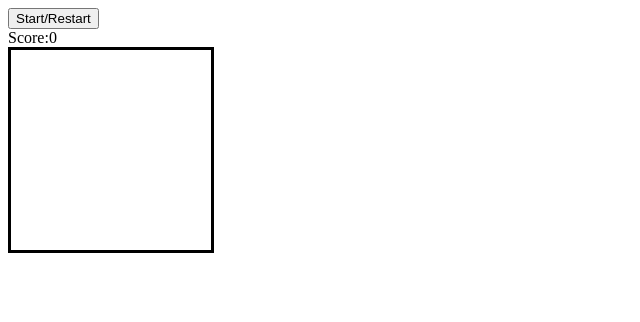
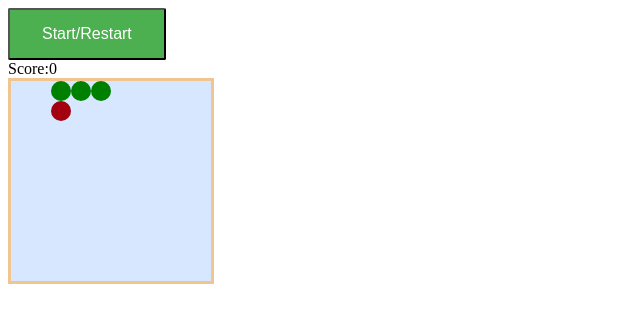
Before and after one commit to TonSvntos/SnakeGame, a plain HTML site: page index.html in a window 1280 px wide. Both pictures are taken after a click on the button "Start/Restart". Shown: the whole page, without its empty margins (0-640 px from the left). Drawn offline with Linux system fonts and the light colour scheme.

Commit message:
adjusts to script.js and improvements to css

```diff
--- a/script.js
+++ b/script.js
@@ -1,13 +1,12 @@
-document.addEventListener('DOMContentLoaded', () =>{
-    const squares = document.querySelectorAll('.grid div');
-    const scoreDisplay = document.querySelector('span');
-    const startBtn = document.querySelector('.start');
+document.addEventListener('DOMContentLoaded', () => {
+    const squares = document.querySelectorAll('.grid div')
+    const scoreDisplay = document.querySelector('span')
+    const startBtn = document.querySelector('.start')
 
     const width = 10
-    let currentIndex = 0
-    let appleIndex = 0
+    let currentIndex = 0 //so first div in our grid
+    let appleIndex = 0 //so first div in our grid
     let currentSnake = [2,1,0]
-
     let direction = 1
     let score = 0
     let speed = 0.9
@@ -15,84 +14,82 @@ document.addEventListener('DOMContentLoaded', () =>{
     let interval = 0
 
 
-    //to start and restart the game
-    function startGame()
-    {
-        currentSnake.forEach(index => squares[index].classList.remove('snake'));
-        squares[appleIndex].classList.remove('apple');
-        clearInterval(interval);
-        score = 0;
-        randomApple();
-        direction = 1;
-        scoreDisplay.innerText = score;
-        intervalTime = 1000;
-        currentSnake = [2,1,0];
-        currentIndex = 0;
-        currentSnake.forEach(index => squares[index].classList.add('snake'));
-        interval = setInterval(moveOutcomes, intervalTime);
+    //to start, and restart the game
+    function startGame() {
+      currentSnake.forEach(index => squares[index].classList.remove('snake'))
+      squares[appleIndex].classList.remove('apple')
+      clearInterval(interval)
+      score = 0
+      randomApple()
+      direction = 1
+      scoreDisplay.innerText = score
+      intervalTime = 1000
+      currentSnake = [2,1,0]
+      currentIndex = 0
+      currentSnake.forEach(index => squares[index].classList.add('snake'))
+      interval = setInterval(moveOutcomes, intervalTime)
     }
 
 
+    //function that deals with ALL the ove outcomes of the Snake
+    function moveOutcomes() {
 
-
-    //function that deals with All the ove outcomes of the Snake
-    function moveOutcomes()
-    {
       //deals with snake hitting border and snake hitting self
-        if
-        (
-            (currentSnake[0] + width >= ( width * width) && direction === width ) ||
-            (currentSnake[0] % width === width -1 && direction === -1) || ( currentSnake[0] % width === 0 && direction === -1 )
-            (currentSnake[0] - width < 0 && direction === -width)
-        )
-        {
-            return clearInterval(interval)
+      if (
+        (currentSnake[0] + width >= (width * width) && direction === width ) || //if snake hits bottom
+        (currentSnake[0] % width === width -1 && direction === 1) || //if snake hits right wall
+        (currentSnake[0] % width === 0 && direction === -1) || //if snake hits left wall
+        (currentSnake[0] - width < 0 && direction === -width) ||  //if snake hits the top
+        squares[currentSnake[0] + direction].classList.contains('snake') //if snake goes into itself
+      ) {
+        return clearInterval(interval) //this will clear the interval if any of the above happen
+        document.write('game over!')
       }
 
-        const tail = currentSnake.pop()
-        squares[tail].classList.remove('snake')
-        currentSnake.unshift(currentSnake[0] + direction)
+      const tail = currentSnake.pop() //removes last ite of the array and shows it
+      squares[tail].classList.remove('snake')  //removes class of snake from the TAIL
+      currentSnake.unshift(currentSnake[0] + direction) //gives direction to the head of the array
 
-        if(squares[currentSnake].classList.contains('apple'))
-        {
+      //deals with snake getting apple
+      if(squares[currentSnake[0]].classList.contains('apple')) {
         squares[currentSnake[0]].classList.remove('apple')
         squares[tail].classList.add('snake')
         currentSnake.push(tail)
-
+        randomApple()
         score++
         scoreDisplay.textContent = score
         clearInterval(interval)
         intervalTime = intervalTime * speed
-            interval = setInterval(moveOutcomes,intervalTime)
+        interval = setInterval(moveOutcomes, intervalTime)
       }
       squares[currentSnake[0]].classList.add('snake')
     }
 
 
-    function randomApple(){
+    //generate new apple once apple is eaten
+    function randomApple() {
       do{
-            appleIndex = Math.floor(math.random() * squares.length)
-        } while(squares[appleIndex].classList.contains('snake'))
+        appleIndex = Math.floor(Math.random() * squares.length)
+      } while(squares[appleIndex].classList.contains('snake')) //making sure apples dont appear on the snake
       squares[appleIndex].classList.add('apple')
     }
 
 
-
     //assign functions to keycodes
-    function control(e){
-        squares[currentIndex].classList.remove('snake') //we are removing the class
+    function control(e) {
+      squares[currentIndex].classList.remove('snake')
 
       if(e.keyCode === 39) {
-            direction = 1
-        } else if (e.keyCode === 38){
-            direction = -width
-        } else if (e.keyCode === 37){
-            direction -1
-        } else if (e.KeyCode === 40) {
-            direction = +width
+        direction = 1 //if we press the right arrow on our keyboard, the snake will go right one
+      } else if (e.keyCode === 38) {
+        direction = -width // if we press the up arrow, the snake will go back ten divs, appearing to go up
+      } else if (e.keyCode === 37) {
+        direction = -1 // if we press left, the snake will go left one div
+      } else if (e.keyCode === 40) {
+        direction = +width //if we press down, the snake head will instantly appear in the div ten divs from where you are now
       }
     }
 
     document.addEventListener('keyup', control)
     startBtn.addEventListener('click', startGame)
-} )
+  })
--- a/style.css
+++ b/style.css
@@ -4,17 +4,32 @@
     display: flex;
     flex-wrap: wrap;
     border-style: solid;
+    border-color: #f1c592;
+    background-color: #D6E7FF;
 }
 
 .grid div{
     width: 20px;
     height: 20px;
+
 }
 
 .snake{
-    background-color: blue;
+    background-color: green;
+    border-radius: 10px;
 }
 
 .apple {
-    background-color: red ;
+    border-radius: 10px;
+    background-color: #a30010;
 }
+
+.start{
+        background-color: #4CAF50; /* Green */
+        border-radius: 2px;
+        color: white;
+        padding: 15px 32px;
+        text-align: center;
+        text-decoration: none;
+        font-size: 16px;
+}
```
Lines whose indentation alone changed are shown as unchanged.
